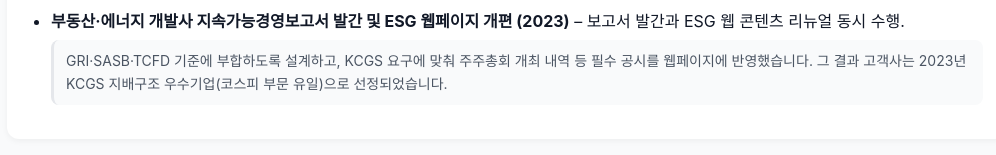
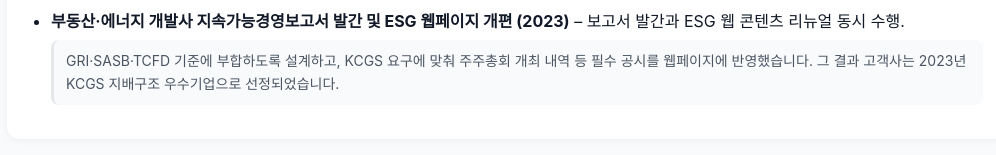
Before and after one commit to kjsang/cv_ko, a plain HTML site: page index.html in a window 1280 px wide. Shown: the part 4403-4558 px from the top of the page, without its empty margins (133-1129 px from the left). Drawn offline with Linux system fonts and the light colour scheme.

Commit message:
Update index.html

```diff
--- a/index.html
+++ b/index.html
@@ -242,7 +242,7 @@
       <strong>부동산·에너지 개발사 지속가능경영보고서 발간 및 ESG 웹페이지 개편 (2023)</strong> – 보고서 발간과 ESG 웹 콘텐츠 리뉴얼 동시 수행.
       <p class="project-detail">
         GRI·SASB·TCFD 기준에 부합하도록 설계하고, KCGS 요구에 맞춰 주주총회 개최 내역 등 필수 공시를 웹페이지에 반영했습니다.
-        그 결과 고객사는 2023년 KCGS 지배구조 우수기업(코스피 부문 유일)으로 선정되었습니다.
+        그 결과 고객사는 2023년 KCGS 지배구조 우수기업으로 선정되었습니다.
       </p>
     </li>
   </ul>
```
